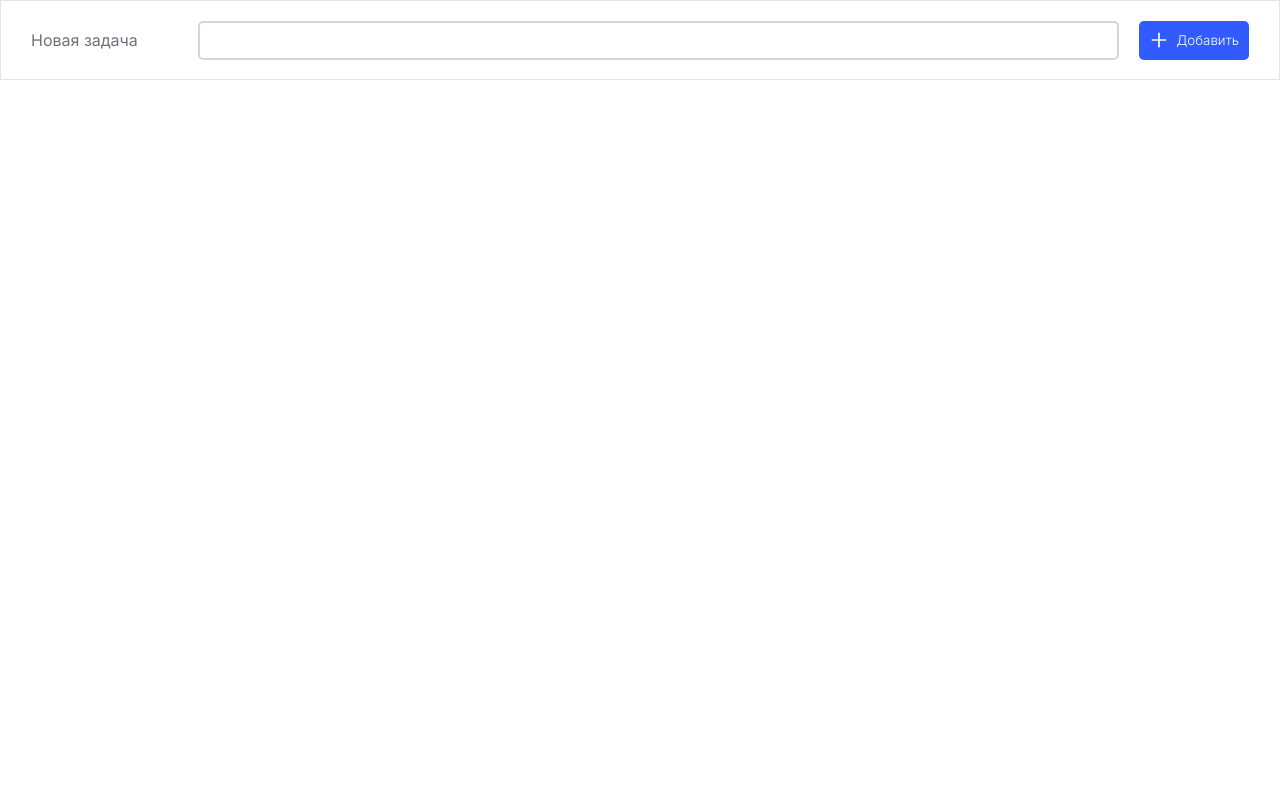
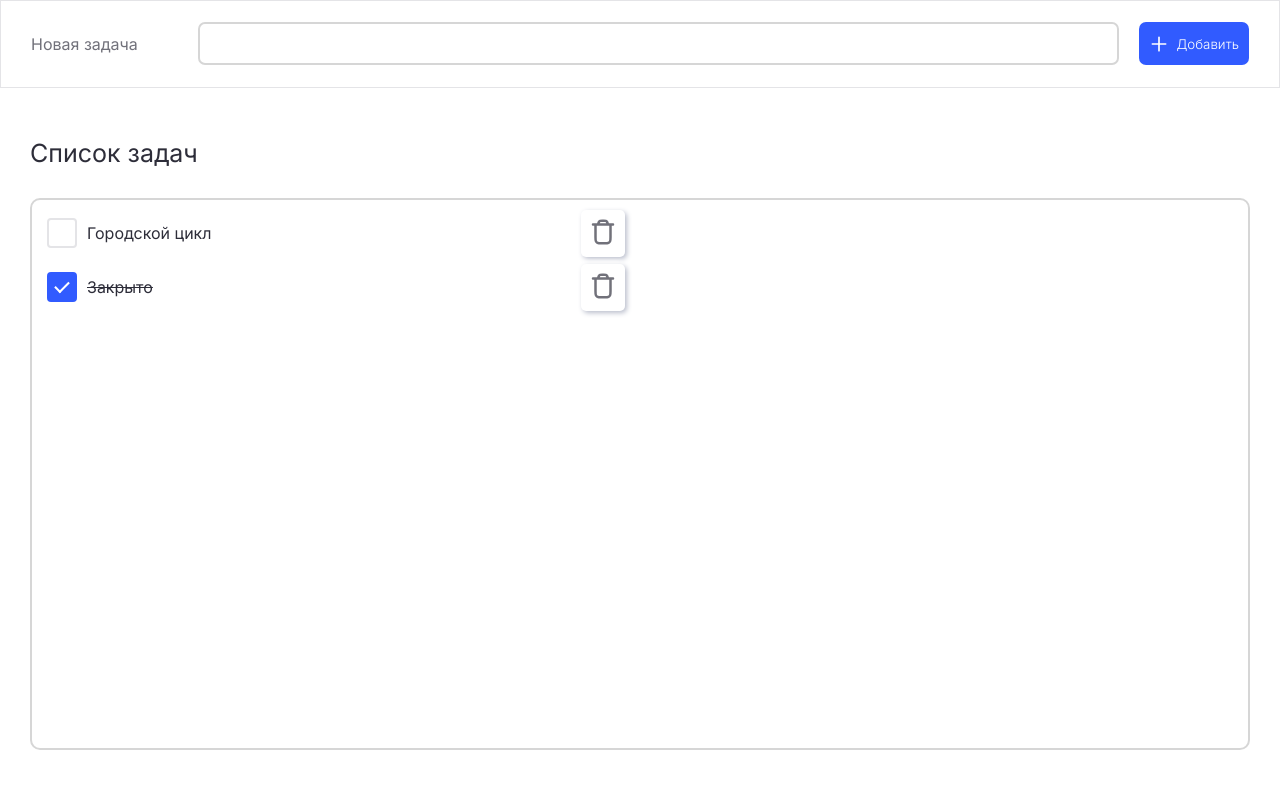
Before and after one commit to lulalend/todo, a React (Vite) app: page / in a window 1280 px wide. Shown: the top 788 px of the page. Built offline with nearby package versions, Linux system fonts and the light colour scheme.

Commit message:
add task list

```diff
--- a/src/App.css
+++ b/src/App.css
@@ -1,10 +1,19 @@
+.container {
+    display: flex;
+    flex-direction: column;
+
+    height: 100vh;
+    width: 100vw;
+}
+
+/* Add section */
 .newTask {
     display: flex;
     flex-direction: row;
     align-items: center;
     gap: 60px;
 
-    height: 80px;
+    height: 100px;
     width: 100vw;
     padding: 0 30px;
 
@@ -26,7 +35,7 @@
 input, .addButton {
     height: 50%;
 
-    border-radius: 5px;
+    border-radius: 7px;
     font-family: inherit;
 }
 
@@ -51,4 +60,43 @@ input {
     font-weight: 300;
 
     border: none;
+    cursor: pointer;
+
+    transition: var(--transition);
 }
+
+.addButton:hover {
+    background-color: var(--secondary-color-light);
+}
+
+.addButton:active {
+    background-color: var(--secondary-color-dark);
+}
+
+/* Main section */
+main {
+    display: flex;
+    flex-direction: column;
+
+    height: 100%;
+    width: 100%;
+
+    padding: 50px 30px;
+    gap: 30px;
+}
+
+main h1 {
+    font-weight: 400;
+    font-size: 25px;
+}
+
+.taskContainer {
+    display: flex;
+    flex-direction: row;
+
+    height: 100%;
+    width: 100%;
+
+    border-radius: 10px;
+    border: 2px var(--gray) solid;
+}
--- a/src/App.tsx
+++ b/src/App.tsx
@@ -1,5 +1,6 @@
 import './App.css';
 import plusSvg from './assets/plus.svg';
+import { TaskList } from './components/taskList/TaskList.tsx';
 
 export const App = () => {
   return (
@@ -14,6 +15,12 @@ export const App = () => {
           </button>
         </div>
       </div>
+      <main>
+        <h1>Список задач</h1>
+        <div className='taskContainer'>
+          <TaskList />
+        </div>
+      </main>
     </div>
   );
 };
--- /dev/null
+++ b/src/components/taskList/TaskList.tsx
@@ -0,0 +1,55 @@
+import { useState } from 'react';
+import { Task } from '../../types/types.ts';
+import trashSvg from '../../assets/trash.svg';
+import './style.css';
+
+export const TaskList = () => {
+  const [tasks, setTasks] = useState<Task[]>([
+    {
+      id: 1,
+      text: 'Городской цикл',
+      isCompleted: false,
+    },
+    {
+      id: 2,
+      text: 'Закрыто',
+      isCompleted: true,
+    },
+  ]);
+
+  const deleteTask = (id: number) => {
+    setTasks(tasks.filter(task => task.id !== id));
+  };
+
+  const toggleTask = (id: number) => {
+    setTasks(tasks.map(task =>
+      task.id === id ? {...task, isCompleted: !task.isCompleted} : task
+    ));
+  };
+
+  return (
+    <div className='taskList'>
+      {tasks.map((task: Task) => (
+        <div key={task.id} className='task'>
+          <input
+            id={`checkbox-${task.id}`}
+            type='checkbox'
+            className='checkbox'
+            checked={task.isCompleted}
+            onChange={() => toggleTask(task.id)}
+          />
+          <label htmlFor={`checkbox-${task.id}`} className='checkboxLabel'></label>
+          <span className={task.isCompleted ? 'completed' : ''}>
+            {task.text}
+          </span>
+          <button
+            className='deleteButton'
+            onClick={() => deleteTask(task.id)}
+          >
+            <img src={trashSvg} alt='Trash icon' />
+          </button>
+        </div>
+      ))}
+    </div>
+  );
+};
--- /dev/null
+++ b/src/components/taskList/style.css
@@ -0,0 +1,80 @@
+.taskList {
+    display: flex;
+    flex-direction: column;
+    align-items: start;
+    justify-content: start;
+    gap: 7px;
+
+    height: 100%;
+    width: 50%;
+
+    padding: 10px 15px;
+}
+
+.task {
+    display: flex;
+    flex-direction: row;
+    justify-content: start;
+    align-items: center;
+
+    /*height: 60px;*/
+
+    width: 100%;
+
+    gap: 10px;
+}
+
+.checkbox {
+    opacity: 0;
+    position: absolute;
+}
+
+.checkboxLabel {
+    position: relative;
+    display: inline-block;
+    width: 30px;
+    height: 30px;
+    background-color: var(--primary-color);
+    border: 2px solid var(--light-gray);
+    border-radius: 4px;
+    cursor: pointer;
+    transition: background-color 0.3s, border-color 0.3s;
+}
+
+.checkboxLabel::after {
+    content: '';
+    position: absolute;
+    top: 50%;
+    left: 50%;
+    width: 12px;
+    height: 6px;
+    border-left: 2px solid var(--white);
+    border-bottom: 2px solid var(--white);
+    transform: translate(-50%, -70%) rotate(-45deg) scale(0);
+    transition: transform 0.2s;
+}
+
+.checkbox:checked + .checkboxLabel {
+    background-color: var(--secondary-color);
+    border-color: var(--secondary-color);
+}
+
+.checkbox:checked + .checkboxLabel::after {
+    transform: translate(-50%, -70%) rotate(-45deg) scale(1);
+}
+
+.completed {
+    text-decoration: line-through;
+}
+
+.deleteButton {
+    margin-left: auto;
+
+    background: var(--white);
+    padding: 7px;
+
+    border-radius: 5px;
+    border: none;
+
+    box-shadow: var(--shadow);
+}
--- a/src/index.css
+++ b/src/index.css
@@ -3,10 +3,18 @@
 :root {
   --primary-color: #FFFFFF;
   --secondary-color: #315bff;
+  --secondary-color-light: #466cff;
+  --secondary-color-dark: #0035a0;
+  --white: #FFFFFF;
+  --dark-shadow: #BABECC;
+
   --light-gray: #E4E4E7;
-  --gray: #d6d6d6;
+  --gray: #D6D6D6;
   --gray-font: #71717A;
-  --font-color: #2d2d39
+  --font-color: #2D2D39;
+
+  --shadow: 2px 2px 5px  var(--dark-shadow), -2px -2px 5px var(--white);
+  --transition: all 0.2s ease-in-out;
 }
 
 * {
@@ -25,3 +33,7 @@ body {
 .greyFont {
   color: var(--gray-font);
 }
+
+button {
+  cursor: pointer;
+}
--- /dev/null
+++ b/src/types/types.ts
@@ -0,0 +1,5 @@
+export type Task = {
+  id: number;
+  text: string;
+  isCompleted: boolean;
+}
```
Also changed, not shown: src/assets/trash.svg (added).
